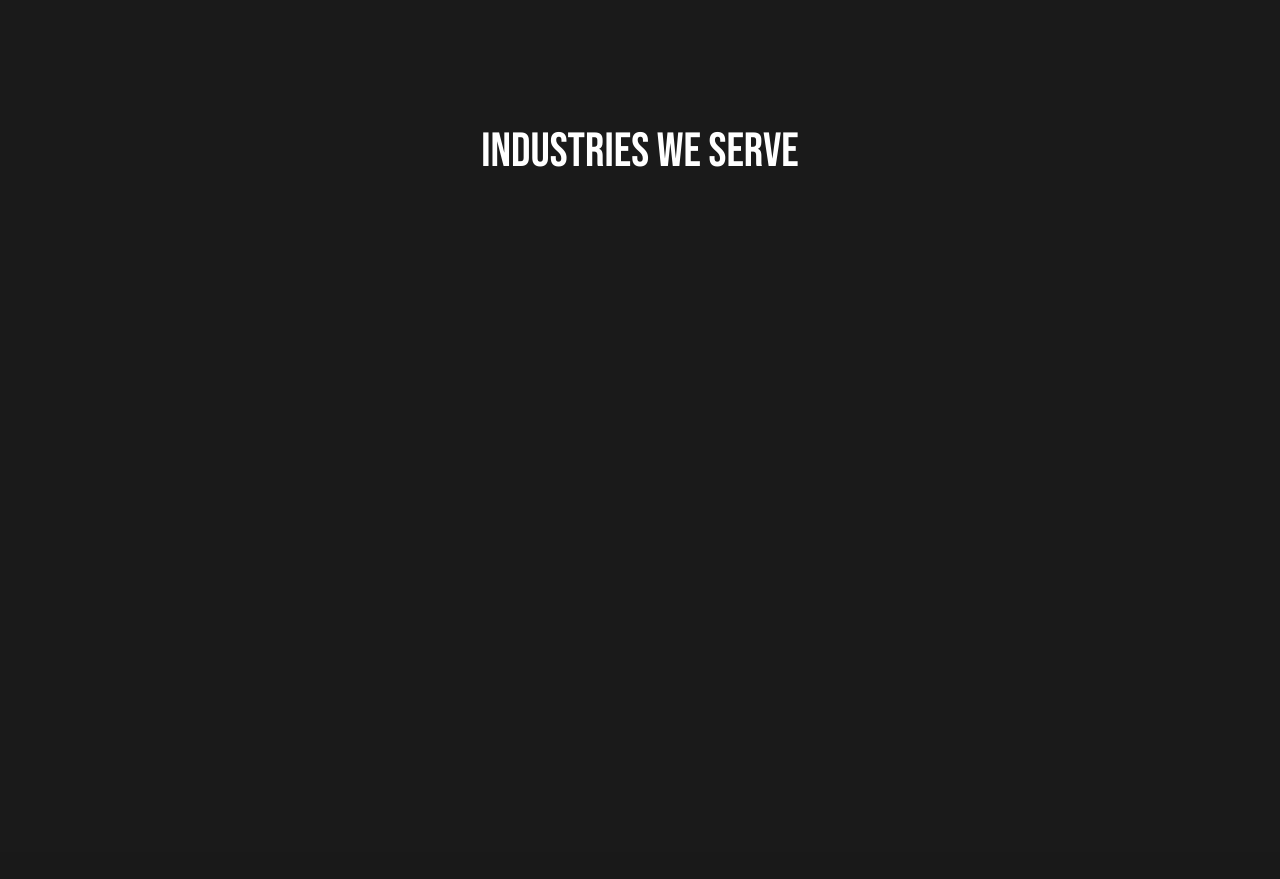
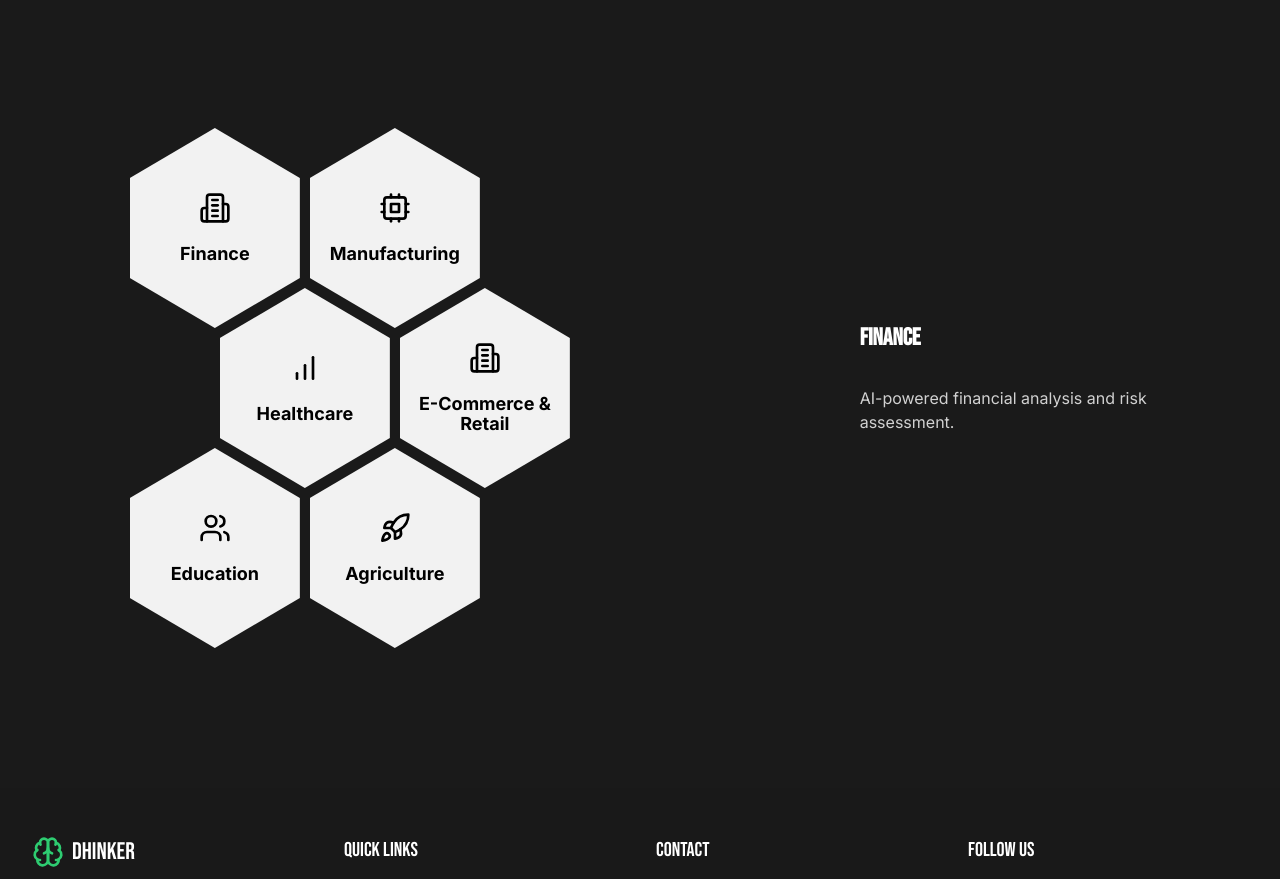
Before and after one commit to The-Kaayi/dhinker-website, a React (Vite) app: page / in a window 1280 px wide. Shown: the part 1680-2559 px from the top of the page. Built offline with nearby package versions, Linux system fonts and the light colour scheme.

Commit message:
Industries We Serve Beehive UI

```diff
--- /dev/null
+++ b/src/components/IndustriesWeServe/IndustriesWeServe.css
@@ -0,0 +1,60 @@
+.beehive {
+  display: grid;
+  grid-template-columns: repeat(3, 120px);
+  gap: 100px;
+  align-items: center;
+  justify-content: center;
+  width: 800px;
+}
+
+.hexagon {
+  width: 170px;
+  height: 200px;
+  display: flex;
+  flex-direction: column;
+  justify-content: center;
+  align-items: center;
+  gap: 20px;
+  clip-path: polygon(50% 0%, 100% 25%, 100% 75%, 50% 100%, 0% 75%, 0% 25%);
+  background-color: #f2f2f2;
+  transition: background-color 0.3s ease-in-out;
+  position: relative;
+}
+
+.hexagon:hover {
+  background-color: rgb(46, 204, 113);
+}
+
+.hexagon:nth-child(4),
+.hexagon:nth-child(6) {
+  transform: translateY(20px);
+}
+
+.hexagon:nth-child(2) {
+  transform: translateY(160px) translateX(-130px);
+}
+
+.hexagon:nth-child(5) {
+  transform: translateY(20px) translateX(-40px);
+}
+
+.hexagon:nth-child(3) {
+  transform: translateY(0px) translateX(-260px);
+}
+
+.hexagon:nth-child(6) {
+  transform: translateY(-140px) translateX(-170px);
+}
+
+.hexagon p {
+  font-size: 18px;
+  font-weight: bold;
+  color: black;
+  text-align: center;
+}
+
+.hexagon svg {
+  width: 32px;
+  height: 32px;
+  color: black;
+}
--- a/src/components/IndustriesWeServe/IndustriesWeServe.tsx
+++ b/src/components/IndustriesWeServe/IndustriesWeServe.tsx
@@ -1,3 +1,4 @@
+import { useState } from "react";
 import {
   Building2,
   BarChart as ChartBar,
@@ -5,8 +6,8 @@ import {
   Users,
   Rocket,
 } from "lucide-react";
+import "./IndustriesWeServe.css";
 
-const IndustriesWeServe = () => {
 const sectionData = [
   {
     icon: Building2,
@@ -24,12 +25,6 @@ const IndustriesWeServe = () => {
     description: "Smart automation and predictive maintenance.",
   },
   {
-      icon: Building2,
-      title: "E-Commerce & Retail",
-      description:
-        "Enhancing customer experience and optimizing inventory management.",
-    },
-    {
     icon: Users,
     title: "Education",
     description:
@@ -40,21 +35,44 @@ const IndustriesWeServe = () => {
     title: "Agriculture",
     description: "Precision farming and crop monitoring with AI technology.",
   },
+  {
+    icon: Building2,
+    title: "E-Commerce & Retail",
+    description:
+      "Enhancing customer experience and optimizing inventory management.",
+  },
 ];
+
+const IndustriesWeServe = () => {
+  const [activeIndex, setActiveIndex] = useState(0);
+
   return (
     <section className="py-20 px-4 bg-gradient-to-b from-dark via-dark/50 to-dark">
-      <div className="container mx-auto">
-        <h2 className="text-4xl md:text-5xl font-heading text-center mb-16">
-          Industries We Serve
-        </h2>
-        <div className="grid grid-cols-1 sm:grid-cols-2 lg:grid-cols-3 gap-8">
+      <div className="container mx-auto flex flex-row justify-between items-center gap-8">
+        {/* Beehive Layout */}
+        <div className="beehive">
           {sectionData.map((item, index) => (
-            <div key={index} className="card card-hover">
-              <item.icon className="w-12 h-12 text-secondary mb-4" />
-              <h3 className="text-2xl font-heading mb-4">{item.title}</h3>
-              <p className="text-light/80">{item.description}</p>
+            <div
+              key={index}
+              className={`hexagon cursor-pointer transition-all duration-300 ${
+                activeIndex === index ? "text-primary" : "text-light"
+              }`}
+              onMouseEnter={() => setActiveIndex(index)}
+            >
+              <item.icon className="w-10 h-10 text-black" />
+              <p className="text-sm font-bold text-black">{item.title}</p>
             </div>
           ))}
+        </div>
+
+        {/* Description Panel (Pushed to Right) */}
+        <div className="max-w p-6 bg-dark ext-white ml-auto m-auto">
+          <h3 className="text-2xl font-bold mb-8">
+            {sectionData[activeIndex].title}
+          </h3>
+          <p className="text-light/80">
+            {sectionData[activeIndex].description}
+          </p>
         </div>
       </div>
     </section>
--- a/src/pages/Home.tsx
+++ b/src/pages/Home.tsx
@@ -2,11 +2,8 @@ import { useEffect } from "react";
 import { Link } from "react-router-dom";
 import {
   Brain,
-  Cpu,
-  Building2,
   Rocket,
   Users,
-  BarChart as ChartBar,
 } from "lucide-react";
 import gsap from "gsap";
 import ScrollTrigger from "gsap/ScrollTrigger";
```
Lines whose indentation alone changed are shown as unchanged.
